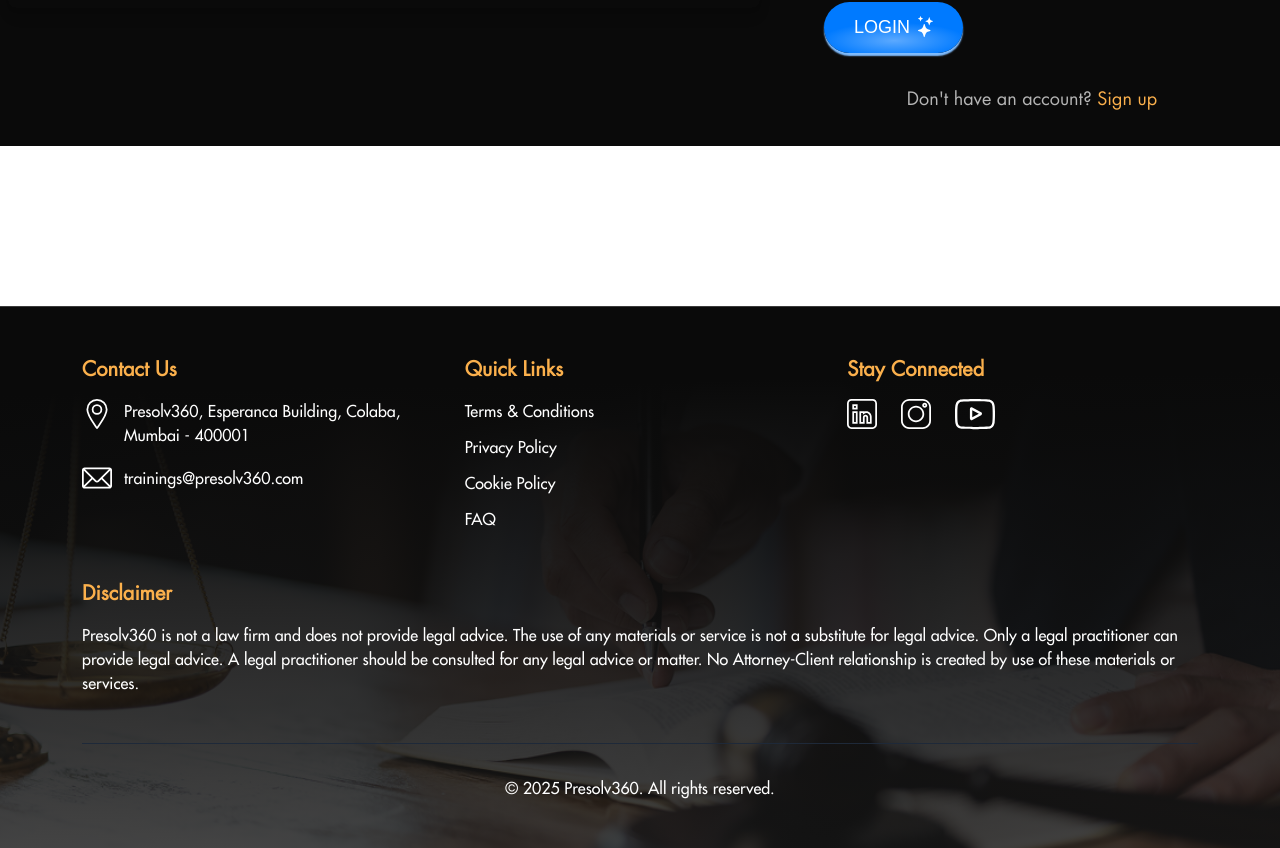
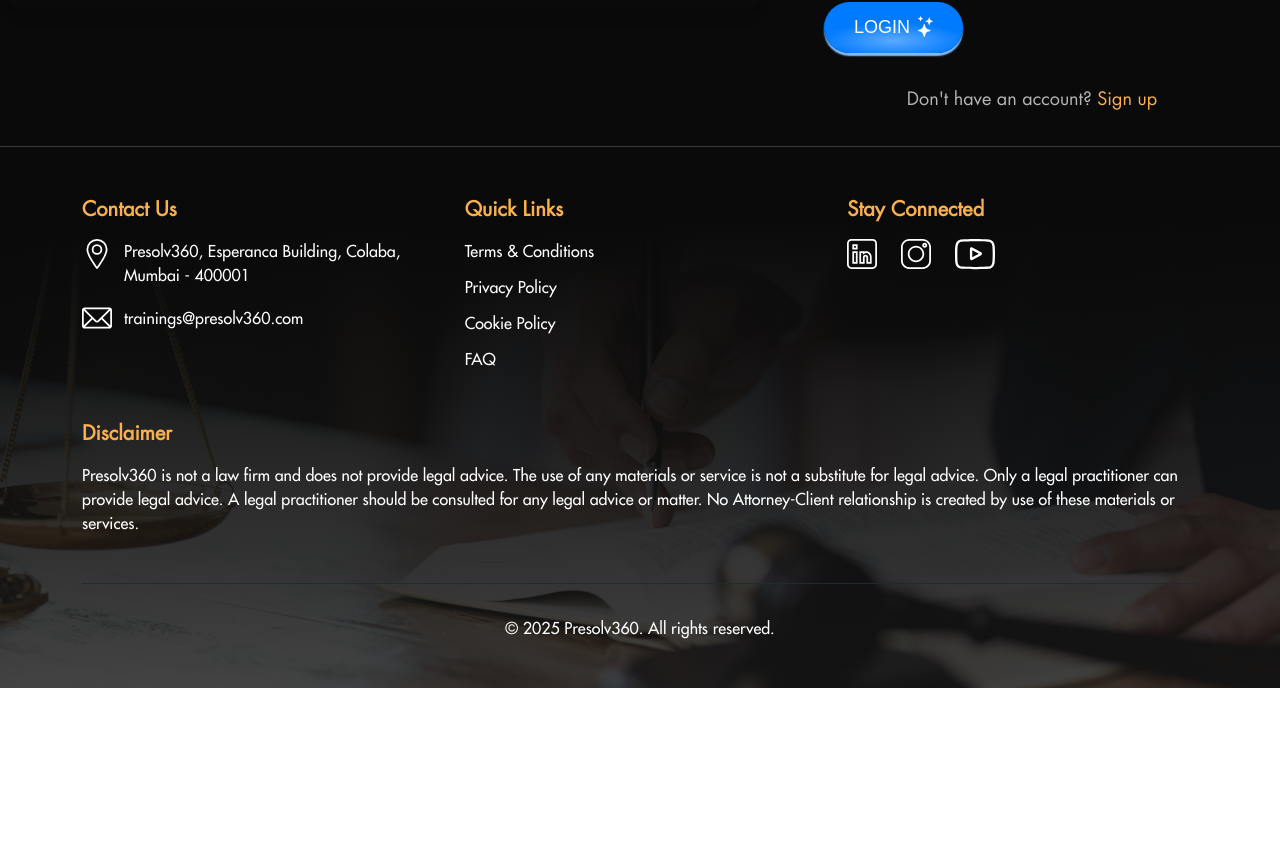
Before and after one commit to aryankuril/Presolv, a Next.js app: page /auth in a window 1280 px wide. Shown: the part 534-1382 px from the top of the page. After the commit the page ends 1222 px from the top, so only its background shows below. Built offline with nearby package versions, Linux system fonts and the light colour scheme; no server answers; grey boxes are pictures that could not be loaded.

Commit message:
project added

```diff
--- a/src/app/components/CardCarousel.tsx
+++ b/src/app/components/CardCarousel.tsx
@@ -124,7 +124,7 @@
                     decoding="async"
                   />
                 </div>
-                <h5 className="text-center whitespace-normal">{card.title}</h5>
+                <h5 className="text-center whitespace-normal text-[#FFF]">{card.title}</h5>
               </div>
             </div>
           ))}
--- a/src/app/components/Footer.tsx
+++ b/src/app/components/Footer.tsx
@@ -36,7 +36,8 @@
   ];
 
   return (
-    <footer className="relative mt-40 max-sm:mt-20 border-t-1 border-[#3B3B3B]" style={{ letterSpacing: '0px' }}>
+    <footer style={{ background: "radial-gradient(43.27% 43.27% at 49.97% 44.98%, #111 0%, #090909 100%)" }}
+    className="relative  border-t-1 border-[#3B3B3B]" >
       {/* Background Image with Overlay */}
       <div className="absolute inset-0">
         <Image
```
